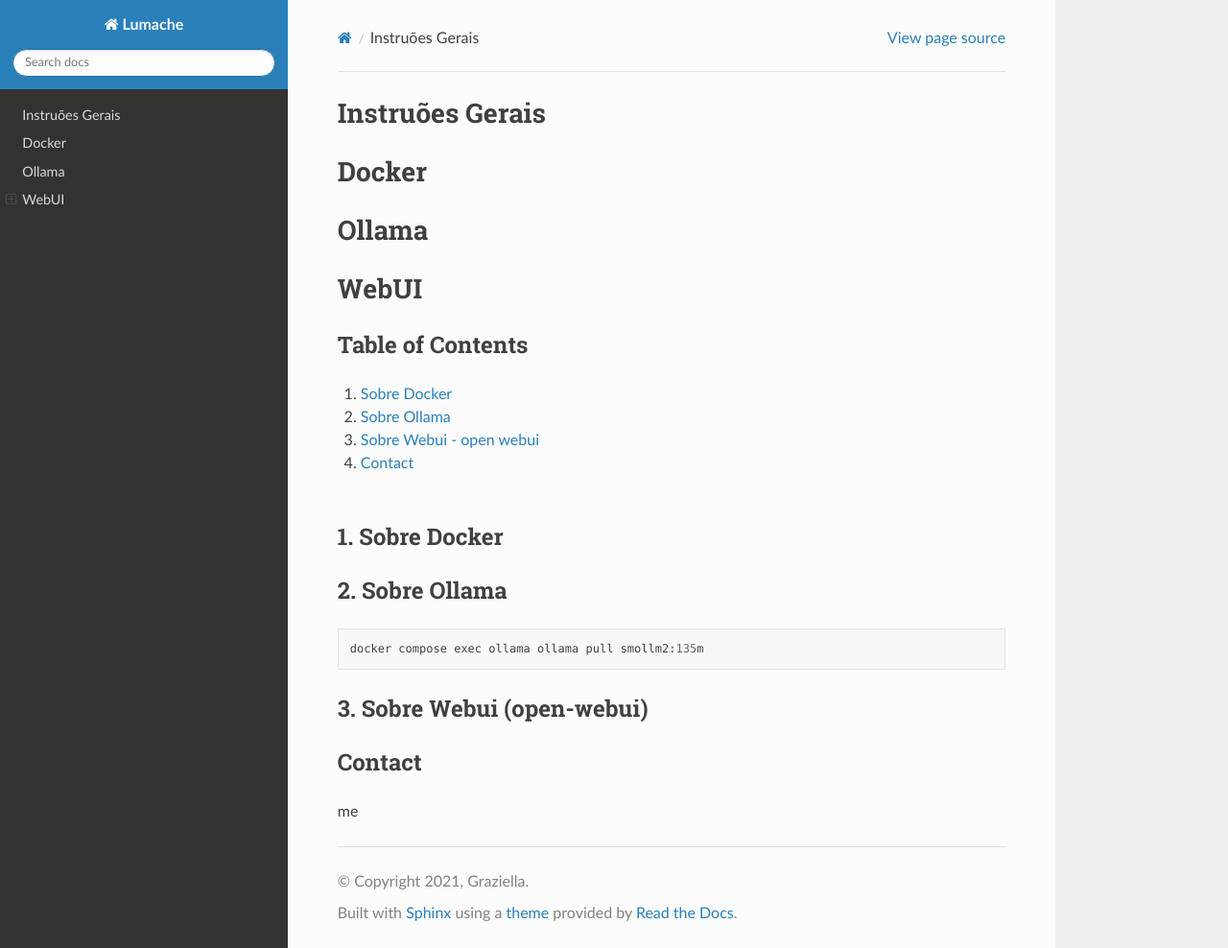
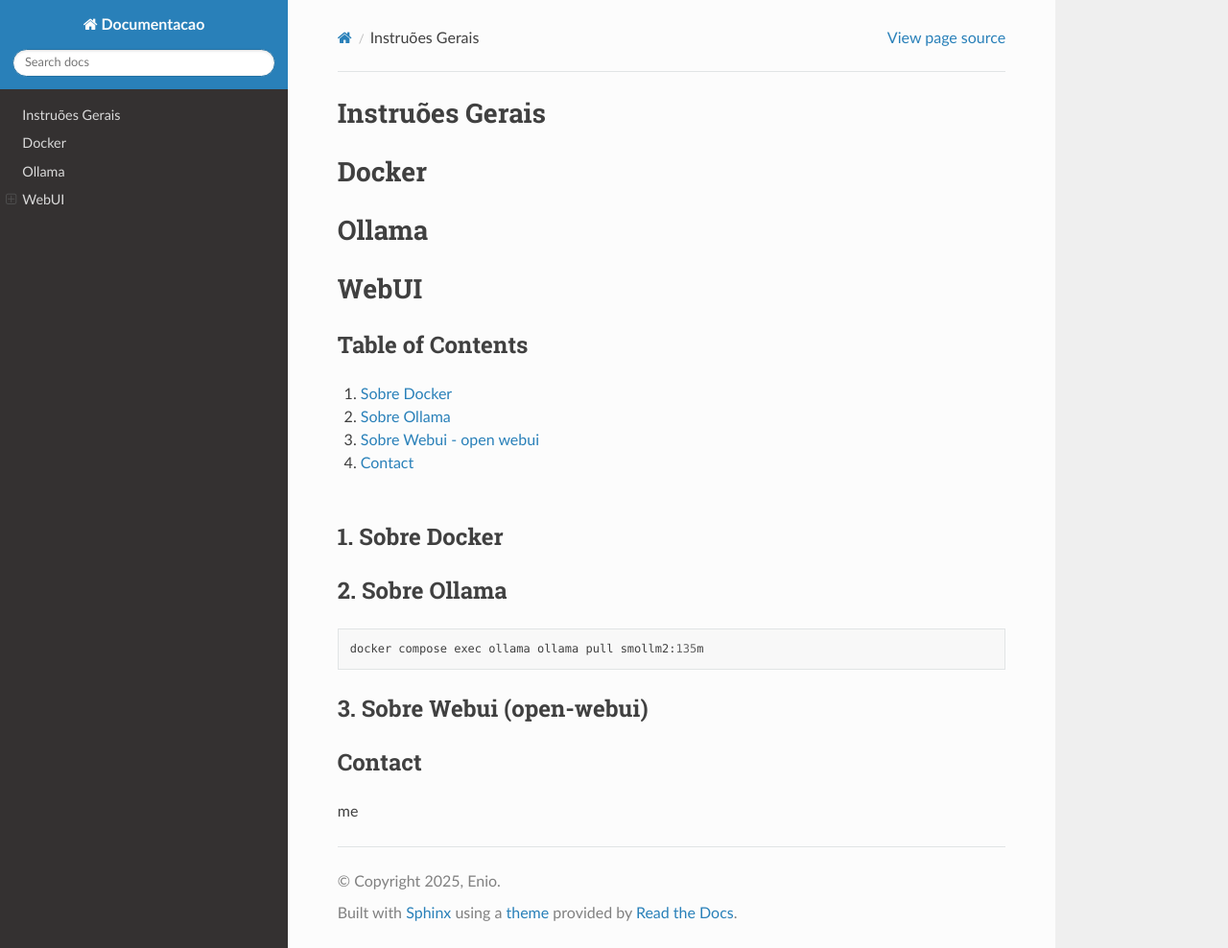
Before and after one commit to eniohandy/Documentacao, a Sphinx documentation site: the page built from docs/source/index.md, in a window 1280 px wide and 988 px high. Shown: the whole window at 96% size. Built offline with Sphinx 7.4.7 and the Read the Docs theme 3.1.0, drawn with Linux system fonts in a browser that asks for light colours.

Commit message:
atualizacoes markdown

```diff
--- a/docs/source/conf.py
+++ b/docs/source/conf.py
@@ -2,9 +2,9 @@
 
 # -- Project information
 
-project = 'Lumache'
-copyright = '2021, Graziella'
-author = 'Graziella'
+project = 'Documentacao'
+copyright = '2025, Enio'
+author = 'Enio'
 
 release = '0.1'
 version = '0.1.0'
```
